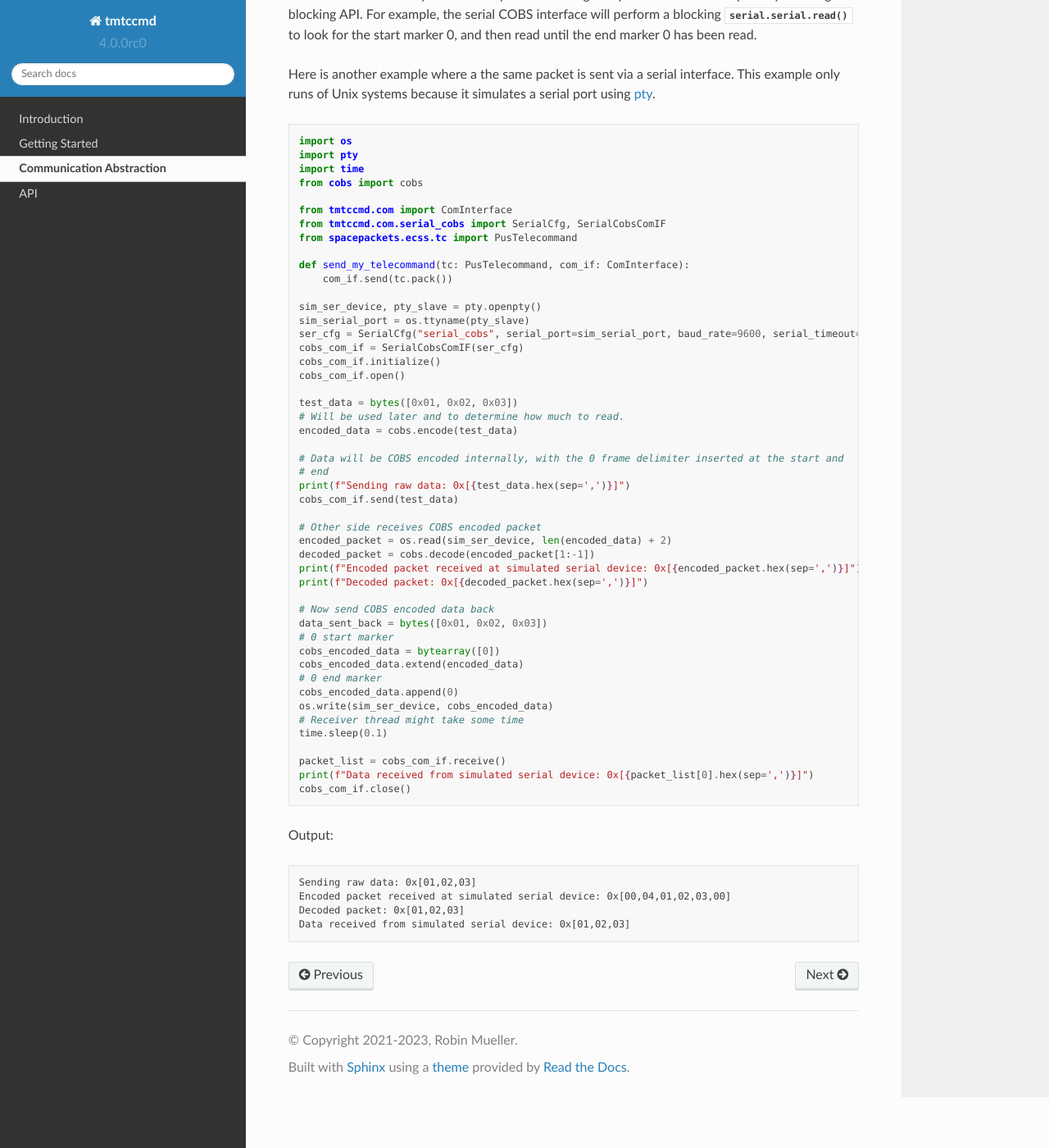
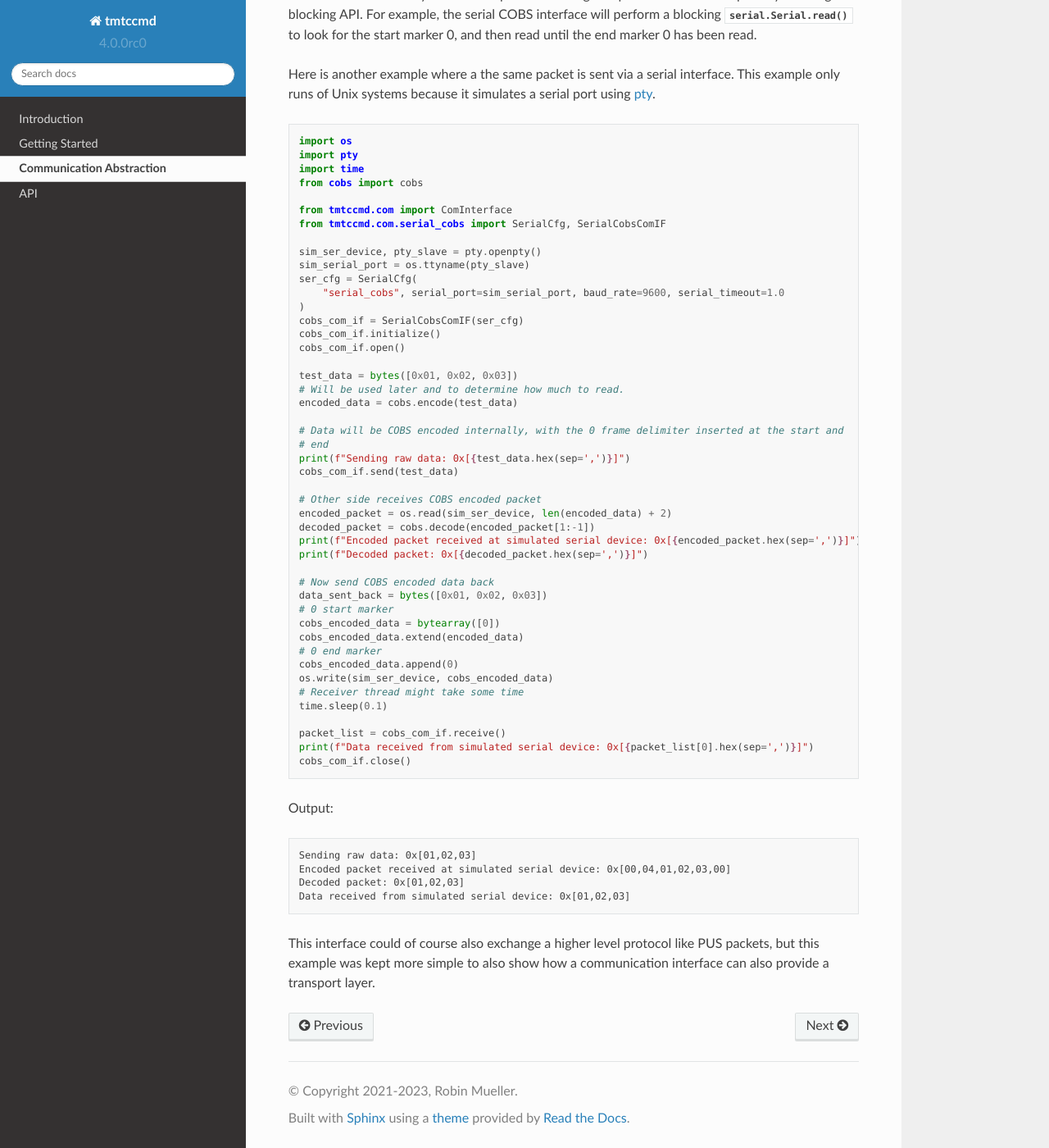
Before and after one commit to robamu-org/tmtccmd, a Sphinx documentation site: the page built from docs/communication.rst, in a window 1280 px wide and 1400 px high, scrolled down 1327 px. Shown: the whole window at 82% size. Built offline with Sphinx 7.4.7 and the Read the Docs theme 2.0.0, drawn with Linux system fonts in a browser that asks for light colours.

Commit message:
some more cross-ref

```diff
--- a/docs/communication.rst
+++ b/docs/communication.rst
@@ -64,7 +64,7 @@
 
 The receiver thread may then also implement the logic required for some transport layers using
 blocking API. For example, the serial COBS interface will perform a blocking
-:py:meth:`serial.serial.read` to look for the start marker 0, and then read until the end marker
+:py:meth:`serial.Serial.read` to look for the start marker 0, and then read until the end marker
 0 has been read.
 
 Here is another example where a the same packet is sent via a serial interface. This
@@ -81,14 +81,12 @@
 
     from tmtccmd.com import ComInterface
     from tmtccmd.com.serial_cobs import SerialCfg, SerialCobsComIF
-    from spacepackets.ecss.tc import PusTelecommand
-
-    def send_my_telecommand(tc: PusTelecommand, com_if: ComInterface):
-    	com_if.send(tc.pack())
 
     sim_ser_device, pty_slave = pty.openpty()
     sim_serial_port = os.ttyname(pty_slave)
-    ser_cfg = SerialCfg("serial_cobs", serial_port=sim_serial_port, baud_rate=9600, serial_timeout=1.0)
+    ser_cfg = SerialCfg(
+        "serial_cobs", serial_port=sim_serial_port, baud_rate=9600, serial_timeout=1.0
+    )
     cobs_com_if = SerialCobsComIF(ser_cfg)
     cobs_com_if.initialize()
     cobs_com_if.open()
@@ -131,3 +129,7 @@
     Encoded packet received at simulated serial device: 0x[00,04,01,02,03,00]
     Decoded packet: 0x[01,02,03]
     Data received from simulated serial device: 0x[01,02,03]
+
+This interface could of course also exchange a higher level protocol like PUS packets, but
+this example was kept more simple to also show how a communication interface can also provide
+a transport layer.
--- a/docs/conf.py
+++ b/docs/conf.py
@@ -60,7 +60,10 @@
 # for source files.
 exclude_trees = ["_build"]
 
-intersphinx_mapping = {"python": ("https://docs.python.org/3", None)}
+intersphinx_mapping = {
+    "python": ("https://docs.python.org/3", None),
+    "serial": ("https://pyserial.readthedocs.io/en/latest/", None),
+}
 
 # -- Options for HTML output -------------------------------------------------
 
--- a/docs/introduction.rst
+++ b/docs/introduction.rst
@@ -18,6 +18,11 @@
 interface. The second way assumes that the OBSW is run on an external microcontroller.
 Here, the serial interface is used to send telecommands. Other ways like sending TMTCs
 via Ethernet to a microcontroller running a TCP/IP server are possible as well.
+
+Another core feature of this library is also a generic communication interface abstraction
+in form of the :py:class:`ComInterface`. This abstraction could also be used without the
+other components of the library if the goal is to separate the packet logic from the
+communication interface. The :ref:`com` chapter contains a more information and examples.
 
 .. _`SOURCE`: https://www.ksat-stuttgart.de/en/our-missions/source/
 
```
